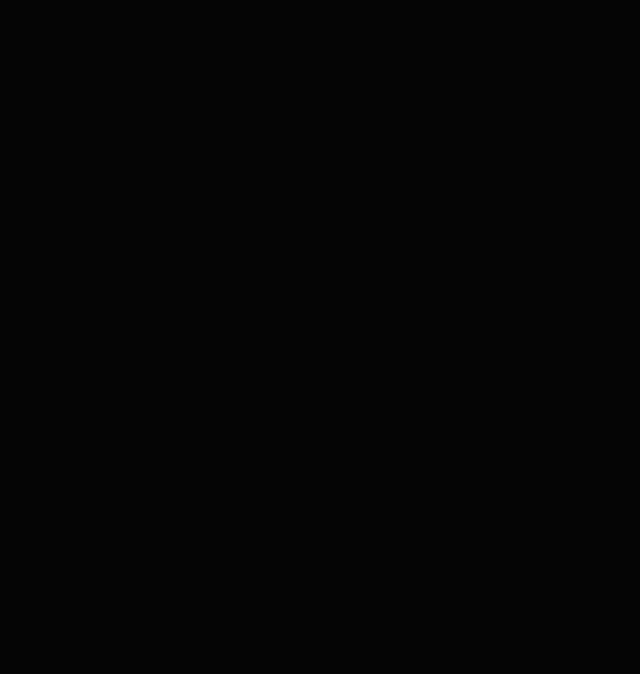
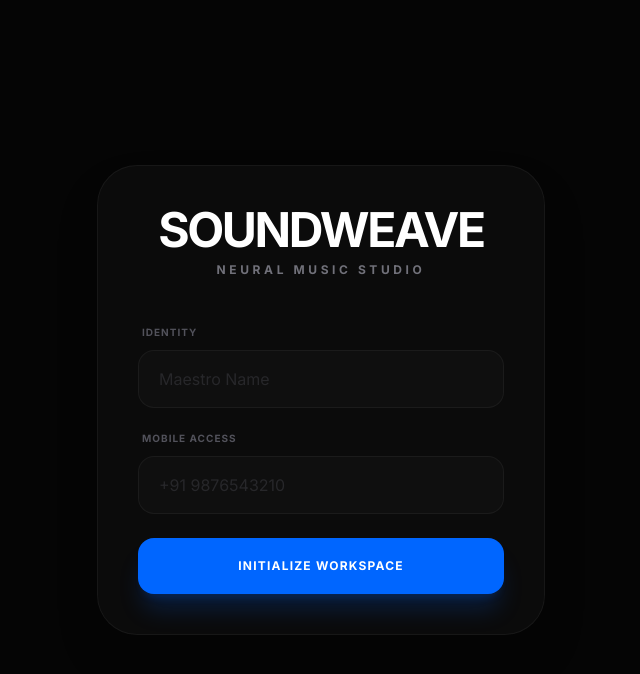
Before and after one commit to anchittandon-create/SoundWave, a React (Vite) app: page / in a window 1280 px wide. Both pictures are taken after a click on the button "TERMINATE SESSION". Shown: the top 674 px of the page, without its empty margins (319-959 px from the left). Built offline with nearby package versions, Linux system fonts and the light colour scheme.

Commit message:
feat: Render auth form for AppState.AUTH
Replaces null return with a full-screen authentication form when the application state is AUTH. Key setup state still renders null as it uses a dialog.

```diff
--- a/App.tsx
+++ b/App.tsx
@@ -340,8 +340,34 @@
     }
   };
 
-  if (appState === AppState.KEY_SETUP || appState === AppState.AUTH) {
-    return null; // These states are no longer used for full screen blocking
+  if (appState === AppState.KEY_SETUP) {
+    return null; // Key setup uses aistudio dialog directly
+  }
+
+  if (appState === AppState.AUTH) {
+    return (
+      <div className="min-h-screen flex items-center justify-center bg-deep p-6">
+        <div className="glass w-full max-w-md p-10 rounded-[2.5rem] space-y-10 border border-white/5 shadow-2xl">
+          <div className="text-center space-y-2">
+            <h1 className="text-5xl font-black tracking-tighter text-white">SOUNDWEAVE</h1>
+            <p className="text-zinc-500 text-xs font-bold uppercase tracking-[0.3em]">Neural Music Studio</p>
+          </div>
+          <form onSubmit={handleAuth} className="space-y-6">
+            <div className="space-y-4">
+              <div className="space-y-2">
+                <label className="text-[10px] font-black text-zinc-600 uppercase tracking-widest px-1">Identity</label>
+                <input name="name" required className="w-full bg-surface border border-white/5 rounded-2xl px-5 py-4 text-white focus:outline-none focus:border-brand/50 transition-all placeholder-zinc-800" placeholder="Maestro Name" />
+              </div>
+              <div className="space-y-2">
+                <label className="text-[10px] font-black text-zinc-600 uppercase tracking-widest px-1">Mobile Access</label>
+                <input name="mobile" type="tel" required className="w-full bg-surface border border-white/5 rounded-2xl px-5 py-4 text-white focus:outline-none focus:border-brand/50 transition-all placeholder-zinc-800" placeholder="+91 9876543210" />
+              </div>
+            </div>
+            <button type="submit" className="w-full bg-brand py-5 rounded-2xl font-black text-xs uppercase tracking-widest hover:brightness-110 active:scale-95 transition-all shadow-xl shadow-brand/20">Initialize Workspace</button>
+          </form>
+        </div>
+      </div>
+    );
   }
 
   return (
@@ -789,14 +815,42 @@
             </button>
           </div>
 
-          <div className="flex-1 flex items-center justify-center p-8">
+          <div className="flex-1 flex flex-col items-center justify-center p-8 relative">
             {playingTrack.track.videoUrl ? (
-              <video
-                src={playingTrack.track.videoUrl as string}
-                controls
-                autoPlay
-                className="max-w-[90vw] max-h-[80vh] rounded-2xl shadow-2xl shadow-brand/20"
-              />
+              <div className="relative w-full max-w-4xl aspect-video rounded-3xl overflow-hidden shadow-2xl shadow-brand/20">
+                <video
+                  src={playingTrack.track.videoUrl as string}
+                  autoPlay
+                  loop
+                  muted
+                  playsInline
+                  className="w-full h-full object-cover pointer-events-none"
+                />
+                <div className="absolute bottom-0 left-0 right-0 p-8 bg-gradient-to-t from-black/80 to-transparent flex flex-col gap-6">
+                  <audio
+                    src={playingTrack.track.audioUrl as string}
+                    controls
+                    autoPlay
+                    className="w-full"
+                  />
+                  <div className="flex gap-4 w-full">
+                    <a
+                      href={playingTrack.track.audioUrl as string}
+                      download={`${playingTrack.track.title}.wav`}
+                      className="flex-1 bg-white/10 hover:bg-white/20 text-white text-[10px] font-black uppercase tracking-widest py-3 rounded-xl transition-all text-center"
+                    >
+                      Download Audio
+                    </a>
+                    <a
+                      href={playingTrack.track.videoUrl as string}
+                      download={`${playingTrack.track.title}_visual.mp4`}
+                      className="flex-1 bg-brand hover:brightness-110 text-white text-[10px] font-black uppercase tracking-widest py-3 rounded-xl transition-all shadow-lg shadow-brand/20 text-center"
+                    >
+                      Download Video
+                    </a>
+                  </div>
+                </div>
+              </div>
             ) : (
               <div className="w-full max-w-2xl glass p-12 rounded-[3rem] flex flex-col items-center gap-12">
                 <div className="w-48 h-48 rounded-full bg-gradient-to-br from-brand to-blue-600 flex items-center justify-center shadow-2xl shadow-brand/40 animate-pulse">
@@ -808,6 +862,13 @@
                   autoPlay
                   className="w-full"
                 />
+                <a
+                  href={playingTrack.track.audioUrl as string}
+                  download={`${playingTrack.track.title}.wav`}
+                  className="w-full bg-white/10 hover:bg-white/20 text-white text-[10px] font-black uppercase tracking-widest py-4 rounded-xl transition-all text-center"
+                >
+                  Download Audio
+                </a>
               </div>
             )}
           </div>
```
